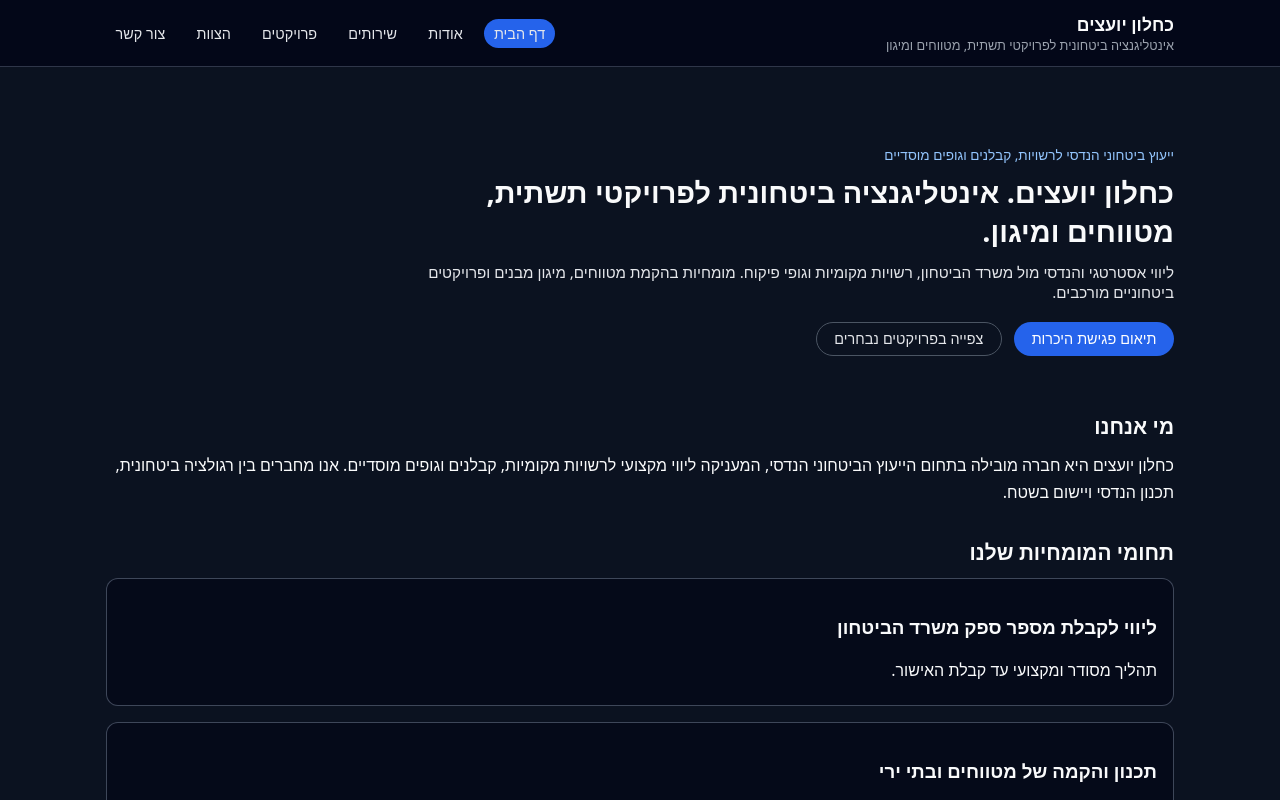
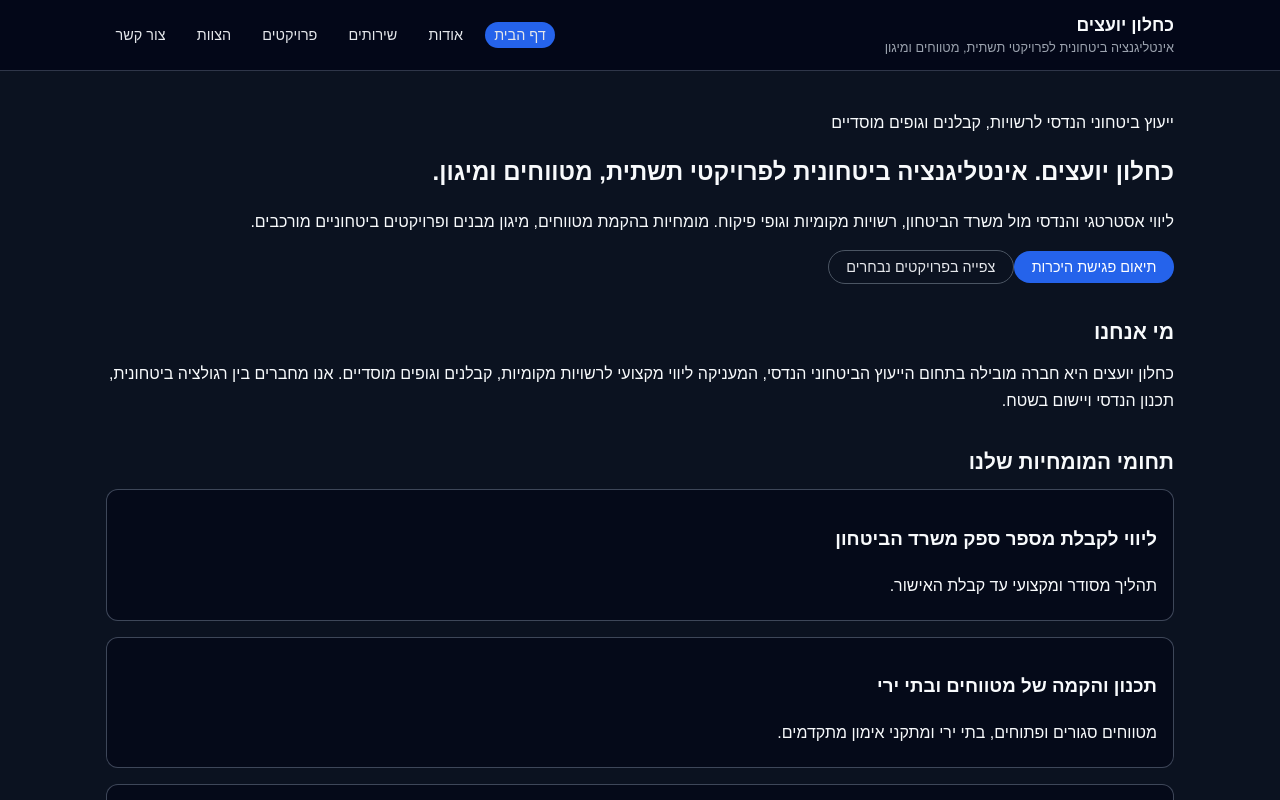
Before and after one commit to LironSif/amosc, a React (Vite) app: page / in a window 1280 px wide. Shown: the top 800 px of the page. Built offline with nearby package versions, Linux system fonts and the light colour scheme.

Commit message:
first commit - initial project setup2

```diff
--- a/package.json
+++ b/package.json
@@ -16,14 +16,18 @@
   },
   "devDependencies": {
     "@eslint/js": "^9.39.1",
+    "@tailwindcss/postcss": "^4.1.17",
     "@types/node": "^24.10.0",
     "@types/react": "^19.2.2",
     "@types/react-dom": "^19.2.2",
     "@vitejs/plugin-react": "^5.1.0",
+    "autoprefixer": "^10.4.22",
     "eslint": "^9.39.1",
     "eslint-plugin-react-hooks": "^7.0.1",
     "eslint-plugin-react-refresh": "^0.4.24",
     "globals": "^16.5.0",
+    "postcss": "^8.5.6",
+    "tailwindcss": "^4.1.17",
     "typescript": "~5.9.3",
     "typescript-eslint": "^8.46.3",
     "vite": "^7.2.2"
--- /dev/null
+++ b/postcss.config.js
@@ -0,0 +1,5 @@
+export default {
+  plugins: {
+    "@tailwindcss/postcss": {},
+  },
+};
--- a/src/components/Header.tsx
+++ b/src/components/Header.tsx
@@ -1,6 +1,12 @@
+import { useState } from "react";
 import { NavLinkItem } from "./NavLinkItem";
 
 export function Header() {
+  const [isOpen, setIsOpen] = useState(false);
+
+  const toggleMenu = () => setIsOpen((prev) => !prev);
+  const closeMenu = () => setIsOpen(false);
+
   return (
     <header className="header">
       <div className="header-inner">
@@ -11,7 +17,8 @@ export function Header() {
           </span>
         </div>
 
-        <nav className="nav">
+        {/* ניווט בדסקטופ */}
+        <nav className="nav nav-desktop">
           <ul>
             <NavLinkItem to="/">דף הבית</NavLinkItem>
             <NavLinkItem to="/about">אודות</NavLinkItem>
@@ -21,7 +28,42 @@ export function Header() {
             <NavLinkItem to="/contact">צור קשר</NavLinkItem>
           </ul>
         </nav>
+
+        {/* כפתור מובייל */}
+        <button
+          type="button"
+          className="nav-toggle"
+          onClick={toggleMenu}
+        >
+          {isOpen ? "סגור" : "תפריט"}
+        </button>
       </div>
+
+      {/* תפריט מובייל */}
+      {isOpen && (
+        <nav className="nav nav-mobile">
+          <ul>
+            <NavLinkItem to="/" onClick={closeMenu}>
+              דף הבית
+            </NavLinkItem>
+            <NavLinkItem to="/about" onClick={closeMenu}>
+              אודות
+            </NavLinkItem>
+            <NavLinkItem to="/services" onClick={closeMenu}>
+              שירותים
+            </NavLinkItem>
+            <NavLinkItem to="/projects" onClick={closeMenu}>
+              פרויקטים
+            </NavLinkItem>
+            <NavLinkItem to="/team" onClick={closeMenu}>
+              הצוות
+            </NavLinkItem>
+            <NavLinkItem to="/contact" onClick={closeMenu}>
+              צור קשר
+            </NavLinkItem>
+          </ul>
+        </nav>
+      )}
     </header>
   );
 }
--- a/src/components/Hero.tsx
+++ b/src/components/Hero.tsx
@@ -1,5 +1,3 @@
-
-
 type HeroProps = {
   title: string;
   subtitle?: string;
@@ -20,26 +18,49 @@ export function Hero({
   onSecondaryClick,
 }: HeroProps) {
   return (
-    <section className="hero">
-      <div className="hero-content">
-        {eyebrow && <p className="hero-eyebrow">{eyebrow}</p>}
-        <h1 className="hero-title">{title}</h1>
-        {subtitle && <p className="hero-subtitle">{subtitle}</p>}
+    <section className="pt-10 pb-6">
+      <div className="mx-auto max-w-5xl px-4">
+
+          {eyebrow && (
+            <p className="mb-2 text-xs font-medium text-blue-300/90">
+              {eyebrow}
+            </p>
+          )}
+
+          <h1 className="mb-3 text-xl font-semibold leading-relaxed text-slate-50 sm:text-2xl md:text-3xl">
+            {title}
+          </h1>
+
+          {subtitle && (
+            <p className="max-w-3xl text-sm leading-relaxed text-slate-200/90 sm:text-base">
+              {subtitle}
+            </p>
+          )}
 
           {(primaryActionText || secondaryActionText) && (
-          <div className="hero-actions">
+            <div className="mt-5 flex flex-wrap items-center gap-3">
               {primaryActionText && (
-              <button className="btn btn-primary" onClick={onPrimaryClick}>
+                <button
+                  type="button"
+                  className="btn btn-primary"
+                  onClick={onPrimaryClick}
+                >
                   {primaryActionText}
                 </button>
               )}
+
               {secondaryActionText && (
-              <button className="btn btn-secondary" onClick={onSecondaryClick}>
+                <button
+                  type="button"
+                  className="btn btn-secondary"
+                  onClick={onSecondaryClick}
+                >
                   {secondaryActionText}
                 </button>
               )}
             </div>
           )}
+
       </div>
     </section>
   );
--- a/src/components/NavLinkItem.tsx
+++ b/src/components/NavLinkItem.tsx
@@ -4,13 +4,15 @@ import type { ReactNode } from "react";
 type NavLinkItemProps = {
   to: string;
   children: ReactNode;
+  onClick?: () => void;
 };
 
-export function NavLinkItem({ to, children }: NavLinkItemProps) {
+export function NavLinkItem({ to, children, onClick }: NavLinkItemProps) {
   return (
     <li>
       <NavLink
         to={to}
+        onClick={onClick}
         className={({ isActive }) =>
           isActive ? "nav-link nav-link-active" : "nav-link"
         }
--- a/src/styles/globals.css
+++ b/src/styles/globals.css
@@ -1,16 +1,31 @@
+@tailwind base;
+@tailwind components;
+@tailwind utilities;
+
+/* ---------------------------------------------------- */
+/* הגדרות בסיסיות */
+/* ---------------------------------------------------- */
+
+/* כיוון האתר */
+html {
+  /* מונע גלילה אנכית מיותרת ברוב המקרים */
+  overflow-x: hidden;
+}
+
+/* פונט HEEBO לכל האתר, רקע וצבע טקסט ראשי */
+body {
+  font-family: 'Heebo', sans-serif; /* פונט ראשי */
+  background-color: #0b1220; /* הצבע הכהה שלך */
+  color: #f8fafc; /* צבע טקסט בהיר */
+  margin: 0;
+  line-height: 1.5; /* שיפור נוחות קריאה כללית */
+  direction: rtl; /* הכיוון נשאר על body לכיסוי מלא */
+}
+
 *,
 *::before,
 *::after {
   box-sizing: border-box;
-}
-
-body {
-  margin: 0;
-  font-family: system-ui, -apple-system, BlinkMacSystemFont, "Segoe UI",
-    sans-serif;
-  direction: rtl;
-  background-color: #0b1220;
-  color: #f9fafb;
 }
 
 .app-root {
@@ -24,14 +39,20 @@ body {
   max-width: 1100px;
   margin: 0 auto;
   padding: 1.5rem 1rem 3rem;
+  width: 100%; /* לוודא שהפדינג עובד כמו שצריך */
 }
 
+/* ---------------------------------------------------- */
 /* Header */
+/* ---------------------------------------------------- */
 
 .header {
   border-bottom: 1px solid rgba(148, 163, 184, 0.3);
   background: #020617cc;
   backdrop-filter: blur(12px);
+  position: sticky; /* הוספת מיצוב דביק לאפקט Header נפוץ */
+  top: 0;
+  z-index: 100;
 }
 
 .header-inner {
@@ -69,13 +90,20 @@ body {
   color: #e5e7eb;
   padding: 0.3rem 0.6rem;
   border-radius: 999px;
+  transition: background-color 0.2s; /* אפקט מעבר קטן */
+}
+
+.nav-link:hover {
+    background-color: #1e293b; /* צבע רקע קל בריחוף */
 }
 
 .nav-link-active {
   background-color: #2563eb;
 }
 
+/* ---------------------------------------------------- */
 /* Hero */
+/* ---------------------------------------------------- */
 
 .hero {
   padding: 2.5rem 0 1.5rem;
@@ -107,7 +135,9 @@ body {
   gap: 0.75rem;
 }
 
+/* ---------------------------------------------------- */
 /* Sections */
+/* ---------------------------------------------------- */
 
 .section {
   margin-top: 2rem;
@@ -132,7 +162,9 @@ body {
   margin: 0.3rem 0;
 }
 
+/* ---------------------------------------------------- */
 /* Cards */
+/* ---------------------------------------------------- */
 
 .cards-grid {
   list-style: none;
@@ -149,14 +181,18 @@ body {
   background: #02061799;
 }
 
+/* ---------------------------------------------------- */
 /* Team */
+/* ---------------------------------------------------- */
 
 .team-grid {
   display: grid;
   gap: 1rem;
 }
 
+/* ---------------------------------------------------- */
 /* Buttons */
+/* ---------------------------------------------------- */
 
 .btn {
   border-radius: 999px;
@@ -164,6 +200,11 @@ body {
   border: none;
   cursor: pointer;
   font-size: 0.9rem;
+  transition: opacity 0.2s, background-color 0.2s;
+}
+
+.btn:hover {
+    opacity: 0.9;
 }
 
 .btn-primary {
@@ -177,7 +218,9 @@ body {
   border: 1px solid #4b5563;
 }
 
+/* ---------------------------------------------------- */
 /* Footer */
+/* ---------------------------------------------------- */
 
 .footer {
   border-top: 1px solid rgba(148, 163, 184, 0.3);
@@ -192,9 +235,12 @@ body {
   justify-content: space-between;
   font-size: 0.8rem;
   color: #9ca3af;
+  width: 100%;
 }
 
+/* ---------------------------------------------------- */
 /* Contact form */
+/* ---------------------------------------------------- */
 
 .contact-form {
   margin-top: 1rem;
@@ -220,3 +266,49 @@ textarea {
   background: #020617;
   color: #f9fafb;
 }
+/* תצוגה למובייל ודסקטופ ב־Header */
+
+.nav-desktop {
+  display: none;
+}
+
+.nav-mobile {
+  border-top: 1px solid rgba(148, 163, 184, 0.3);
+  background: #020617cc;
+}
+
+.nav-mobile ul {
+  list-style: none;
+  margin: 0;
+  padding: 0.5rem 1rem 0.75rem;
+  display: flex;
+  flex-direction: column;
+  gap: 0.25rem;
+}
+
+.nav-toggle {
+  display: inline-flex;
+  align-items: center;
+  justify-content: center;
+  border-radius: 999px;
+  border: 1px solid #4b5563;
+  background: #020617;
+  color: #e5e7eb;
+  font-size: 0.75rem;
+  padding: 0.3rem 0.8rem;
+}
+
+/* בדסקטופ – תפריט מלא, אין כפתור מובייל */
+@media (min-width: 768px) {
+  .nav-desktop {
+    display: block;
+  }
+
+  .nav-mobile {
+    display: none;
+  }
+
+  .nav-toggle {
+    display: none;
+  }
+}
--- /dev/null
+++ b/tailwind.config.js
@@ -0,0 +1,16 @@
+/** @type {import('tailwindcss').Config} */
+export default {
+  content: [
+    "./index.html",
+    "./src/**/*.{js,ts,jsx,tsx}",
+  ],
+  theme: {
+    extend: {
+      fontFamily: {
+        heebo: ["Heebo", "sans-serif"],
+      },
+    },
+  },
+  darkMode: "class",
+  plugins: [],
+};
```
Also changed, not shown: 1 other file (tests, documents, lock files or other folders). Lines whose indentation alone changed are shown as unchanged.
